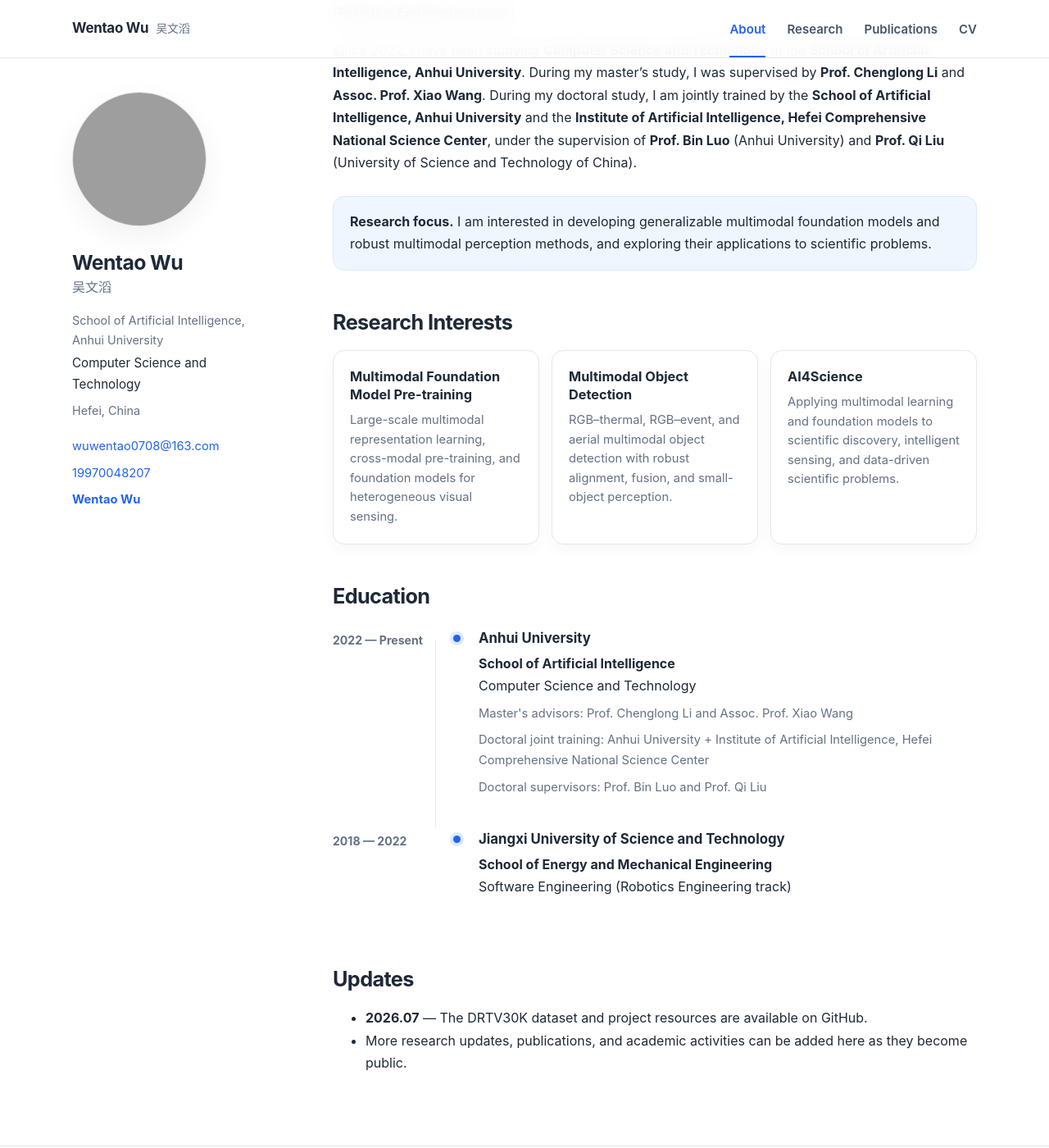
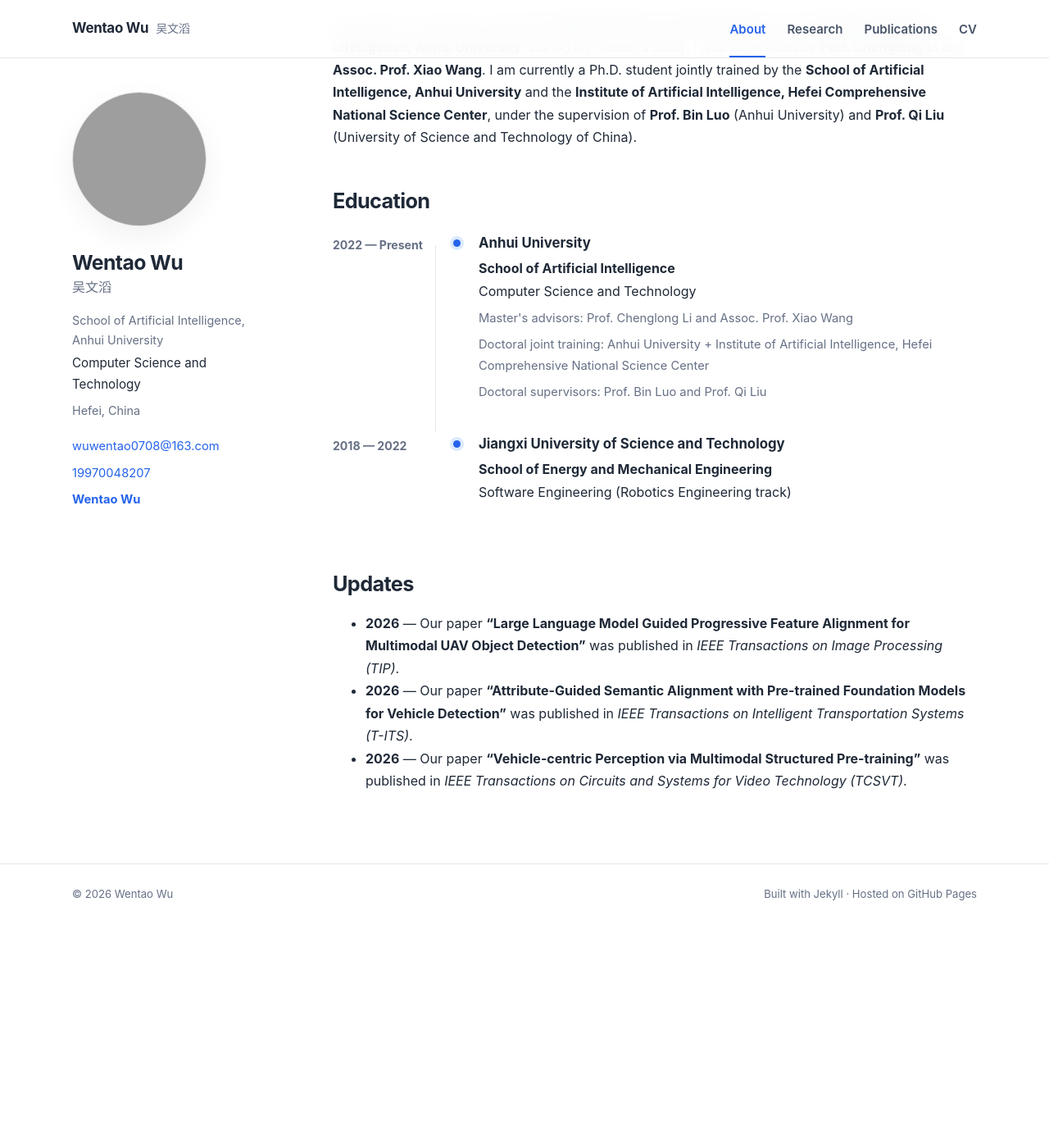
Before and after one commit to Vehicle-AHU/Vehicle-AHU.github.io, a Jekyll site: the page built from index.md, in a window 1280 px wide and 1400 px high, scrolled down 545 px. Shown: the whole window at 82% size. Built offline with Jekyll 4.4.1, drawn with Linux system fonts in a browser that asks for light colours; after the commit the page ends 1680 px from its top, so only the background shows below that; some of the changed text lies outside the part shown; grey boxes are pictures that could not be loaded.

Commit message:
Refine About page and publication updates

```diff
--- a/index.md
+++ b/index.md
@@ -9,9 +9,9 @@ hide_title: true
   <p class="eyebrow">WELCOME</p>
   <h1>Hi, I’m <span>Wentao Wu</span> <small>(吴文滔)</small>.</h1>
   <p class="hero-lead">
-    I am currently pursuing graduate study in <strong>Computer Science and Technology</strong> at the
-    <strong>School of Artificial Intelligence, Anhui University</strong>. My research interests focus on
-    multimodal foundation model pre-training, multimodal object detection, and AI for Science (AI4Science).
+    I am a <strong>Ph.D. student in Computer Science and Technology</strong> at the
+    <strong>School of Artificial Intelligence, Anhui University</strong>. My research focuses on
+    multimodal foundation model pre-training and multimodal object detection.
   </p>
 </section>
 
@@ -19,28 +19,7 @@ hide_title: true
 
 I received my undergraduate education from the **School of Energy and Mechanical Engineering, Jiangxi University of Science and Technology** from 2018 to 2022, majoring in **Software Engineering (Robotics Engineering track)**.
 
-Since 2022, I have been studying **Computer Science and Technology** at the **School of Artificial Intelligence, Anhui University**. During my master's study, I was supervised by **Prof. Chenglong Li** and **Assoc. Prof. Xiao Wang**. During my doctoral study, I am jointly trained by the **School of Artificial Intelligence, Anhui University** and the **Institute of Artificial Intelligence, Hefei Comprehensive National Science Center**, under the supervision of **Prof. Bin Luo** (Anhui University) and **Prof. Qi Liu** (University of Science and Technology of China).
-
-<div class="notice">
-<strong>Research focus.</strong> I am interested in developing generalizable multimodal foundation models and robust multimodal perception methods, and exploring their applications to scientific problems.
-</div>
-
-## Research Interests
-
-<div class="card-grid">
-  <div class="card">
-    <h3>Multimodal Foundation Model Pre-training</h3>
-    <p>Large-scale multimodal representation learning, cross-modal pre-training, and foundation models for heterogeneous visual sensing.</p>
-  </div>
-  <div class="card">
-    <h3>Multimodal Object Detection</h3>
-    <p>RGB–thermal, RGB–event, and aerial multimodal object detection with robust alignment, fusion, and small-object perception.</p>
-  </div>
-  <div class="card">
-    <h3>AI4Science</h3>
-    <p>Applying multimodal learning and foundation models to scientific discovery, intelligent sensing, and data-driven scientific problems.</p>
-  </div>
-</div>
+Since 2022, I have been studying **Computer Science and Technology** at the **School of Artificial Intelligence, Anhui University**. During my master's study, I was supervised by **Prof. Chenglong Li** and **Assoc. Prof. Xiao Wang**. I am currently a Ph.D. student jointly trained by the **School of Artificial Intelligence, Anhui University** and the **Institute of Artificial Intelligence, Hefei Comprehensive National Science Center**, under the supervision of **Prof. Bin Luo** (Anhui University) and **Prof. Qi Liu** (University of Science and Technology of China).
 
 ## Education
 
@@ -66,5 +45,6 @@ Since 2022, I have been studying **Computer Science and Technology** at the **Sc
 
 ## Updates
 
-- **2026.07** — The DRTV30K dataset and project resources are available on GitHub.
-- More research updates, publications, and academic activities can be added here as they become public.
+- **2026** — Our paper **“Large Language Model Guided Progressive Feature Alignment for Multimodal UAV Object Detection”** was published in *IEEE Transactions on Image Processing (TIP)*.
+- **2026** — Our paper **“Attribute-Guided Semantic Alignment with Pre-trained Foundation Models for Vehicle Detection”** was published in *IEEE Transactions on Intelligent Transportation Systems (T-ITS)*.
+- **2026** — Our paper **“Vehicle-centric Perception via Multimodal Structured Pre-training”** was published in *IEEE Transactions on Circuits and Systems for Video Technology (TCSVT)*.
```
